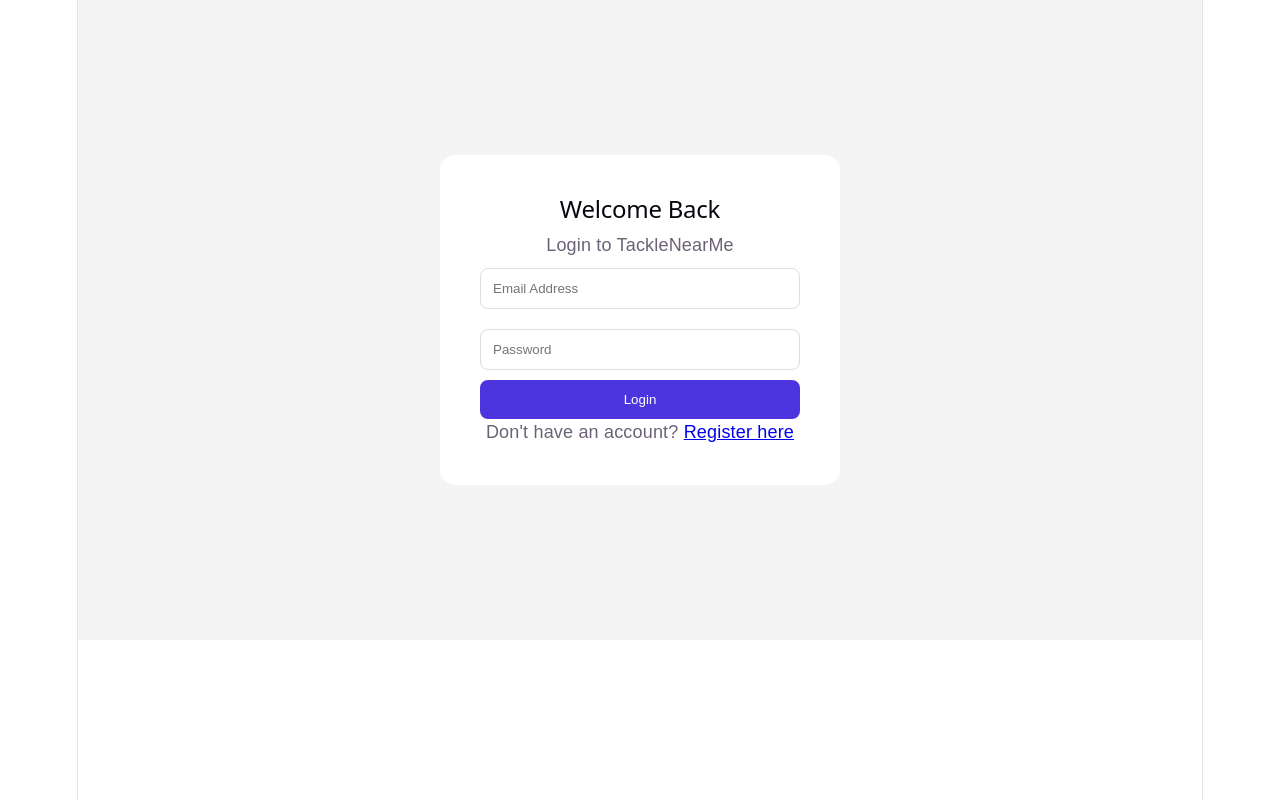
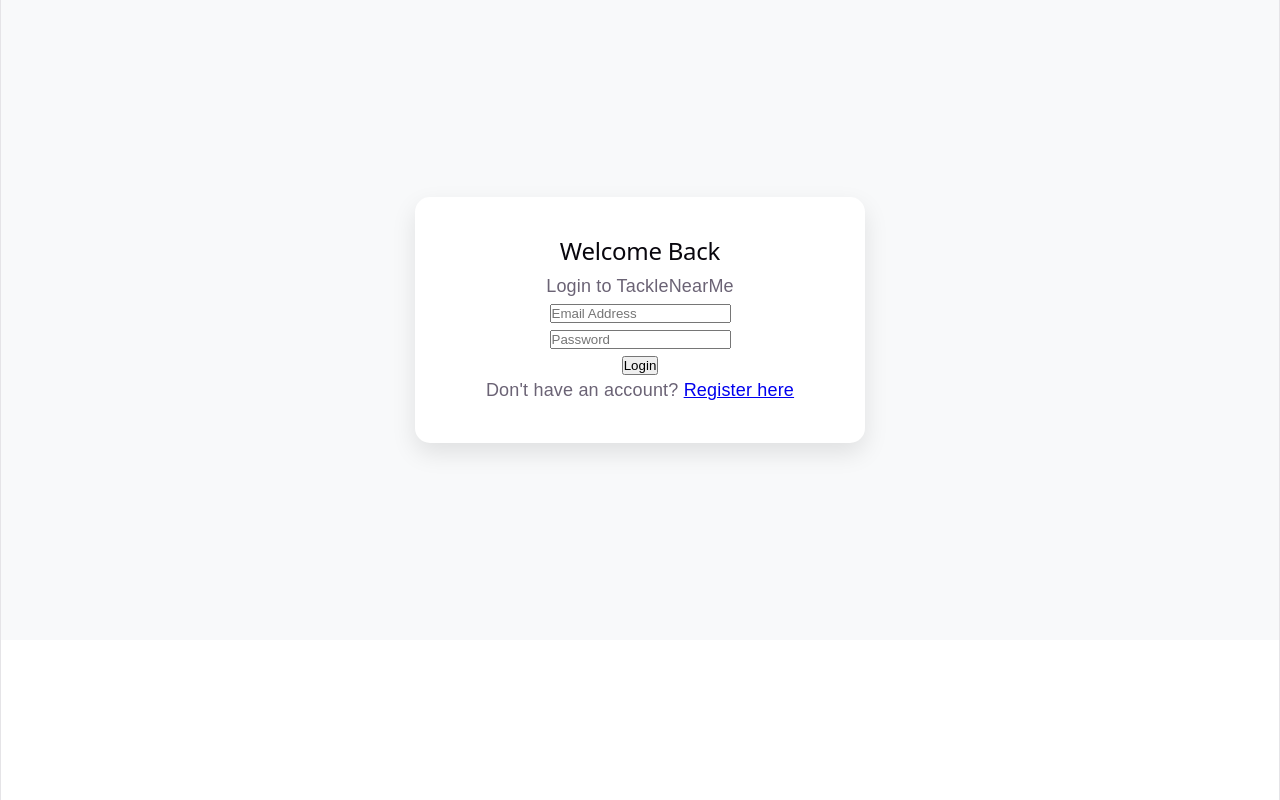
Before and after one commit to DVFOWLER/TackleNearMe, a React (Vite) app: page /login in a window 1280 px wide. Built offline with nearby package versions, Linux system fonts and the light colour scheme.

Commit message:
Fix: Width screen

```diff
--- a/src/styles/Global.css
+++ b/src/styles/Global.css
@@ -3,35 +3,59 @@
   --primary-purple: #4c35de;
   --dark-bg: #1a1a1a;
   --light-gray: #f8f9fa;
+  --footer-dark: #0b1a2a;
 }
 
 * { margin: 0; padding: 0; box-sizing: border-box; font-family: 'Poppins', sans-serif; }
 
-/* Layout Containers */
-.home-container, .shop-container, .history-container {
-  max-width: 1200px;
-  margin: 0 auto;
-  padding: 40px 20px;
+/* --- FULL SCREEN FIX --- */
+html, body, #root {
+  height: 100%;
+  width: 100%;
+  margin: 0;
 }
 
-/* Hero */
+/* This wrapper ensures the footer stays at the bottom */
+.app-wrapper {
+  display: flex;
+  flex-direction: column;
+  min-height: 100vh;
+  width: 100%;
+}
+
+main {
+  flex: 1; /* This pushes the footer down */
+  width: 100%;
+}
+
+/* --- LAYOUT CONTAINERS (CHANGED TO FULL WIDTH) --- */
+.home-container, .shop-container, .history-container, .locations-page {
+  width: 100%;
+  padding: 40px 5%; /* Using % instead of fixed px for fluid width */
+  margin: 0;
+}
+
+/* Hero Section - Full Width */
 .hero-section {
-  background: linear-gradient(rgba(0,0,0,0.6), rgba(0,0,0,0.6)), url('https://images.unsplash.com/photo-1506744038136-46273834b3fb?auto=format&fit=crop&w=1200');
+  background: linear-gradient(rgba(0,0,0,0.6), rgba(0,0,0,0.6)),
+              url('https://images.unsplash.com/photo-1506744038136-46273834b3fb?auto=format&fit=crop&w=1200');
   height: 500px;
+  width: 100%; /* Ensure full width */
   display: flex;
   align-items: center;
   justify-content: center;
   color: white;
   text-align: center;
-  border-radius: 20px;
+  border-radius: 0; /* Removed border radius for a full-bleed look */
 }
 
-/* Grids */
+/* Grids - Now Spans Full Width */
 .product-grid, .category-grid {
   display: grid;
-  grid-template-columns: repeat(auto-fit, minmax(250px, 1fr));
-  gap: 20px;
+  grid-template-columns: repeat(auto-fit, minmax(280px, 1fr));
+  gap: 25px;
   margin-top: 30px;
+  width: 100%;
 }
 
 .product-card, .cat-card {
@@ -42,34 +66,23 @@
   text-align: center;
 }
 
-/* Auth Cards (Login/Register) */
-.auth-page { height: 80vh; display: flex; align-items: center; justify-content: center; background: #f4f4f4; }
-.auth-card { background: white; padding: 40px; border-radius: 15px; width: 100%; max-width: 400px; text-align: center; }
-.auth-card input { width: 100%; padding: 12px; margin: 10px 0; border: 1px solid #ddd; border-radius: 8px; }
-.auth-btn { width: 100%; background: #4c35de; color: white; border: none; padding: 12px; border-radius: 8px; cursor: pointer; }
-
-/* Table */
-.history-table { width: 100%; border-collapse: collapse; margin-top: 20px; background: white; }
-.history-table th, .history-table td { padding: 15px; border-bottom: 1px solid #eee; text-align: left; }
-.status.delivered { color: green; font-weight: bold; }
-.status.processing { color: orange; font-weight: bold; }
-
-/* Navbar Fix */
+/* --- NAVBAR FIX (FULL WIDTH) --- */
 .navbar {
   background-color: var(--primary-purple);
   padding: 1rem 0;
   position: sticky;
   top: 0;
   z-index: 1000;
+  width: 100%;
 }
 
 .nav-container {
-  max-width: 1200px;
-  margin: 0 auto;
+  width: 100%;
+  max-width: 100%; /* Removed the 1200px limit */
+  padding: 0 5%;
   display: flex;
   justify-content: space-between;
   align-items: center;
-  padding: 0 20px;
 }
 
 .nav-logo {
@@ -94,60 +107,52 @@
 
 .nav-links a:hover { color: white; }
 
-/* Login/Logout Design */
-.logout-btn {
-  background: white;
-  color: var(--primary-purple);
-  border: none;
-  padding: 8px 18px;
-  border-radius: 20px;
-  cursor: pointer;
-  font-weight: bold;
+/* --- AUTH PAGES (LOGIN/REGISTER) --- */
+.auth-page {
+  min-height: 80vh;
+  width: 100%;
+  display: flex;
+  align-items: center;
+  justify-content: center;
+  background: var(--light-gray);
 }
 
-.login-page {
-  height: 90vh;
-  display: flex;
-  justify-content: center;
-  align-items: center;
-  background-color: var(--light-gray);
-}
-
-.login-card {
+.auth-card {
   background: white;
   padding: 40px;
   border-radius: 15px;
+  width: 90%;
+  max-width: 450px;
+  text-align: center;
   box-shadow: 0 10px 25px rgba(0,0,0,0.1);
-  text-align: center;
-  width: 100%;
-  max-width: 400px;
 }
 
-.login-card input {
+/* --- FOOTER (FIXED TO BOTTOM & FULL WIDTH) --- */
+.footer {
   width: 100%;
-  padding: 12px;
-  margin: 10px 0;
-  border: 1px solid #ddd;
-  border-radius: 8px;
+  background-color: var(--footer-dark);
+  color: white;
+  padding: 50px 0 20px 0;
+  margin-top: auto; /* Required for the Flexbox push */
 }
 
-.login-btn {
-  width: 100%;
-  background-color: var(--primary-purple);
-  color: white;
-  border: none;
-  padding: 12px;
-  border-radius: 8px;
-  margin-top: 10px;
-  cursor: pointer;
-}
-
-/* Footer alignment (Cake-shop style) */
 .footer-grid {
   display: grid;
   grid-template-columns: repeat(auto-fit, minmax(200px, 1fr));
   gap: 40px;
-  max-width: 1200px;
-  margin: 50px auto;
-  padding: 0 20px;
+  width: 100%;
+  padding: 0 5%;
 }
+
+.footer-bottom {
+  text-align: center;
+  padding-top: 30px;
+  border-top: 1px solid rgba(255,255,255,0.1);
+  margin-top: 30px;
+  font-size: 0.9rem;
+  color: #888;
+}
+
+/* Table Fix */
+.history-table { width: 100%; border-collapse: collapse; margin-top: 20px; background: white; }
+.history-table th, .history-table td { padding: 15px; border-bottom: 1px solid #eee; text-align: left; }
```
